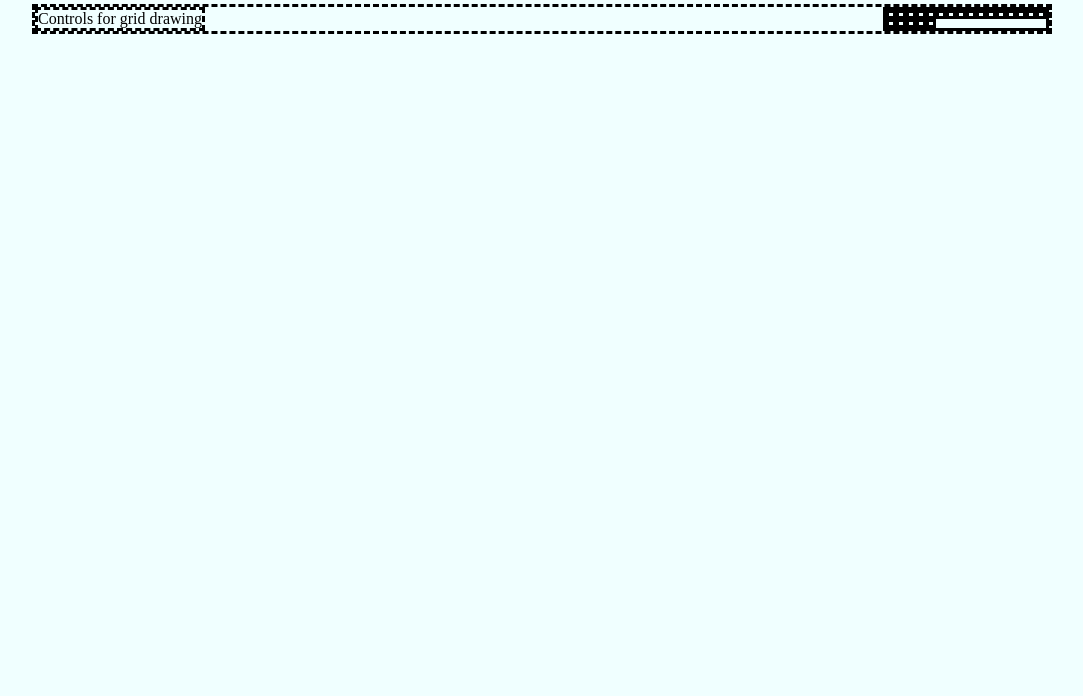
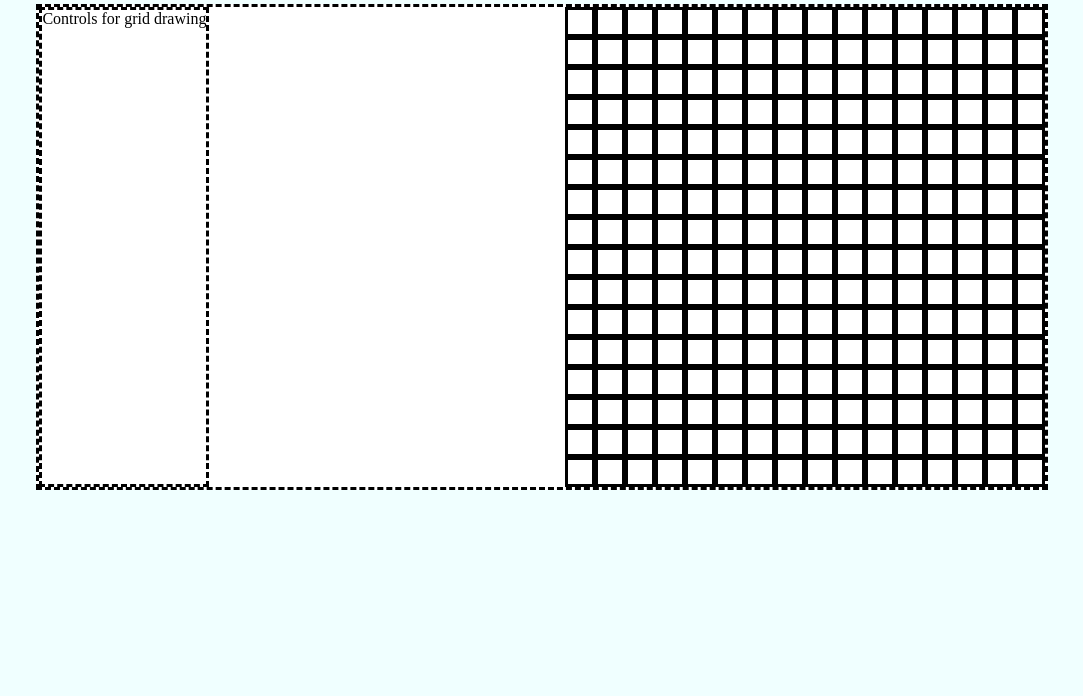
Before and after one commit to jameswaring/etch-a-sketch, a plain HTML site: page index.html in a window 1280 px wide. Shown: the part 104-800 px from the top of the page, without its empty margins (98-1181 px from the left). Drawn offline with Linux system fonts and the light colour scheme.

Commit message:
fixed grid expansion

```diff
--- a/index.html
+++ b/index.html
@@ -6,37 +6,18 @@
     <meta name="viewport" content="width=device-width, initial-scale=1.0">
     <link href="style.css" rel="stylesheet" type="text/css"/>
     <script src="script.js" defer></script>
-    <title>Waring's Etch-a-Sketch</title>
+    <title>Etch-a-Sketch</title>
 </head>
 <body>
     <div id="header">
-        Mr Waring's Amazing Etch-a-Sketch
+        Etch-a-Sketch
     </div>
-    <div class="container">
-        <div class="controls">Controls for grid drawing</div>
-        <div class="grid">
-            <div class="grid-item"></div>
-            <div class="grid-item"></div>
-            <div class="grid-item"></div>
-            <div class="grid-item"></div>
-            <div class="grid-item"></div>
-            <div class="grid-item"></div>
-            <div class="grid-item"></div>
-            <div class="grid-item"></div>
-            <div class="grid-item"></div>
-            <div class="grid-item"></div>
-            <div class="grid-item"></div>
-            <div class="grid-item"></div>
-            <div class="grid-item"></div>
-            <div class="grid-item"></div>
-            <div class="grid-item"></div>
-            <div class="grid-item"></div>
-            <div class="grid-item"></div>
-            <div class="grid-item"></div>
-            <div class="grid-item"></div>
-            <div class="grid-item"></div>
-            <div class="grid-item"></div>
+    <div class="content">
+        <div class="container">
+            <div class="controls">Controls for grid drawing</div>
+            <div class="grid">
         </div>
     </div>
+</div>
 </body>
 </html>
--- a/script.js
+++ b/script.js
@@ -0,0 +1,8 @@
+const gridcontainer = document.querySelector('.grid')
+
+
+for(let i=0; i<256; i++){
+    const griditem = document.createElement('div')
+    griditem.className = 'grid-item'
+    gridcontainer.appendChild(griditem)
+}
--- a/style.css
+++ b/style.css
@@ -1,7 +1,16 @@
+html{
+    width: 100%;
+    height: 100%;
+}
+
 body{
-    margin-left: 130px;
-    margin-right: 130px;
     background-color: azure;
+}
+
+.content{
+    background-color: white;
+    margin: auto;
+    max-width: 80%;
 }
 
 #header{
@@ -15,6 +24,7 @@ body{
     display: flex;
     border-style: dashed;
     justify-content: space-between;
+    flex-wrap: wrap;
 }
 
 .controls{
@@ -22,11 +32,15 @@ body{
 }
 
 .grid{
-    border-style: solid;
     display: grid;
-    grid-template-columns: repeat(16, 10px)
+    grid-template-columns: repeat(16, 30px);
+    grid-template-rows: repeat(16, 30px); /* Adjust the number and height of rows as needed */
 }
 
 .grid-item{
     border-style: solid;
 }
+
+.grid-item :hover{
+    background-color: black;
+}
```
